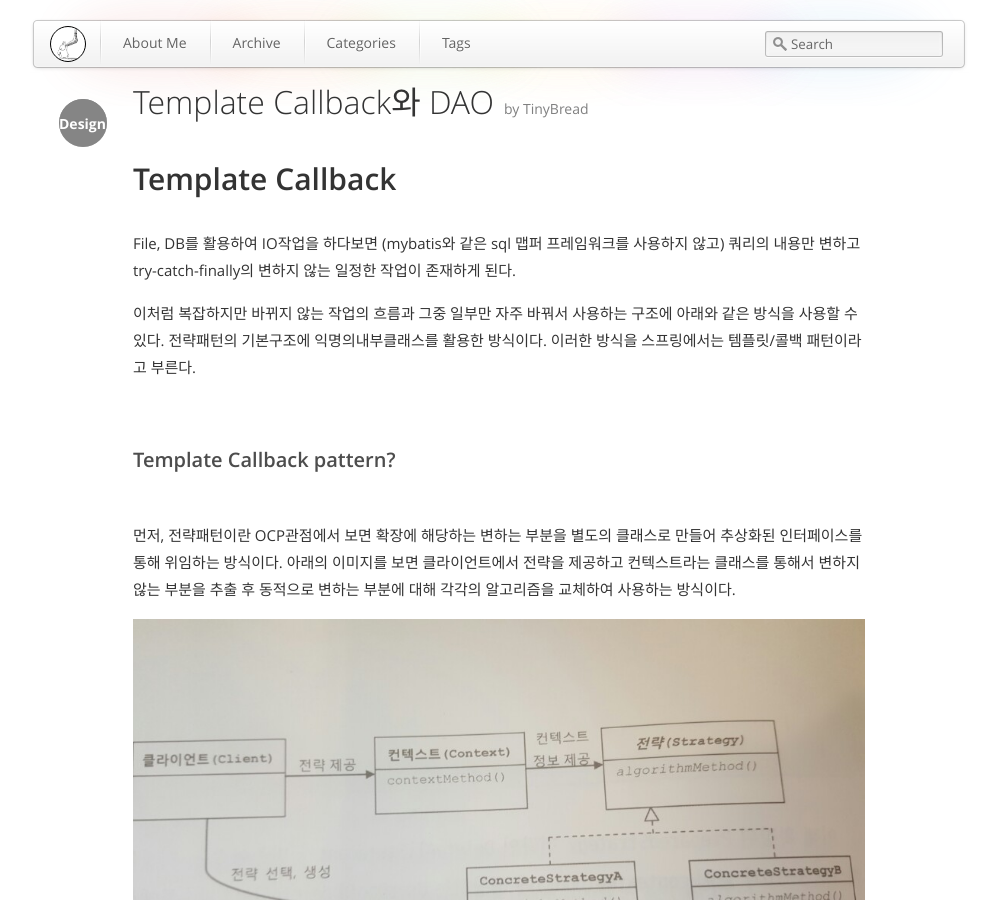
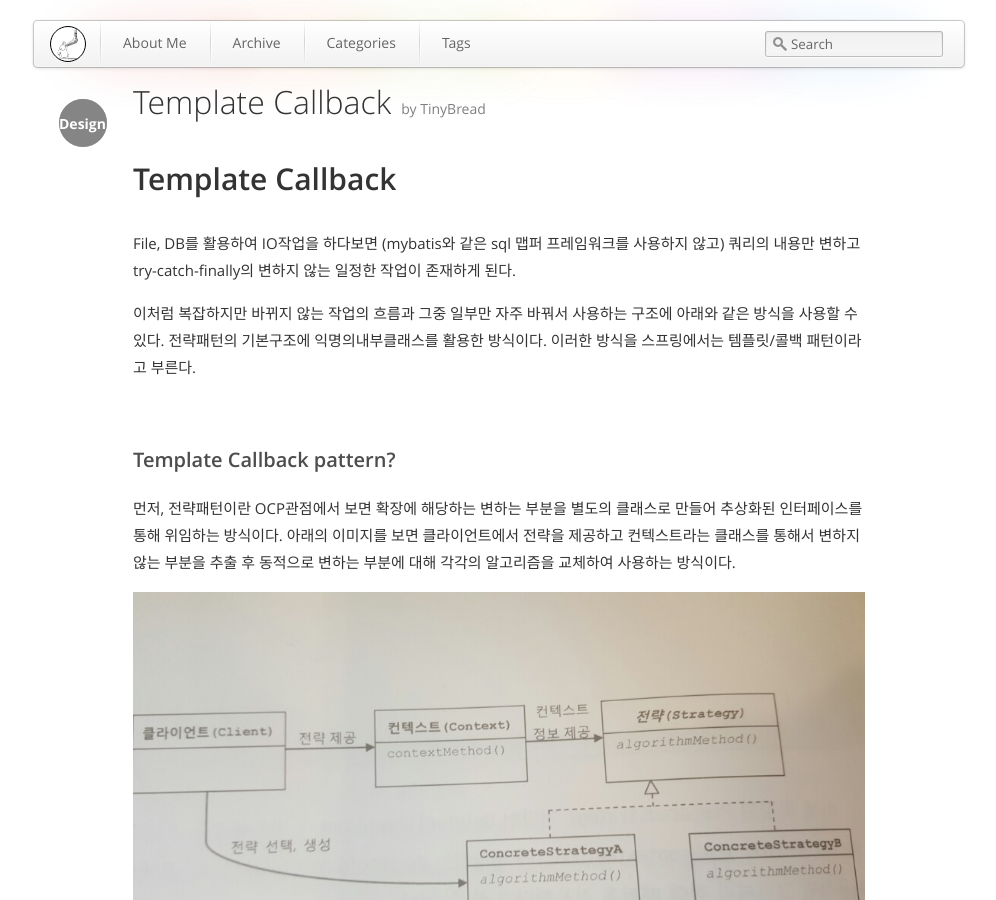
Before and after one commit to tinybread/tinybread.github.com, a Jekyll site: the page built from _posts/2016-2-22-Template Callback_on_DesignPattern.md, in a window 1280 px wide and 900 px high. Shown: the whole window, without its empty margins (141-1137 px from the left). Built offline with Jekyll 4.4.1, drawn with Linux system fonts in a browser that asks for light colours.

Commit message:
no message

```diff
--- a/_posts/2016-2-22-Template Callback_on_DesignPattern.md
+++ b/_posts/2016-2-22-Template Callback_on_DesignPattern.md
@@ -1,7 +1,7 @@
 ---
 layout: post
 category: DesignPattern
-title: Template Callback와 DAO
+title: Template Callback
 tagline: by TinyBread
 tags: [DesignPattern]
 ---
@@ -19,7 +19,7 @@ File, DB를 활용하여 IO작업을 하다보면 (mybatis와 같은 sql 맵퍼
 
 <br>
 ### Template Callback pattern?
-<br>
+
 먼저, 전략패턴이란 OCP관점에서 보면 확장에 해당하는 변하는 부분을 별도의 클래스로 만들어 추상화된 인터페이스를 통해 위임하는 방식이다.
 아래의 이미지를 보면 클라이언트에서 전략을 제공하고
 컨텍스트라는 클래스를 통해서 변하지 않는 부분을 추출 후  동적으로 변하는 부분에 대해 각각의 알고리즘을 교체하여 사용하는 방식이다.
```
